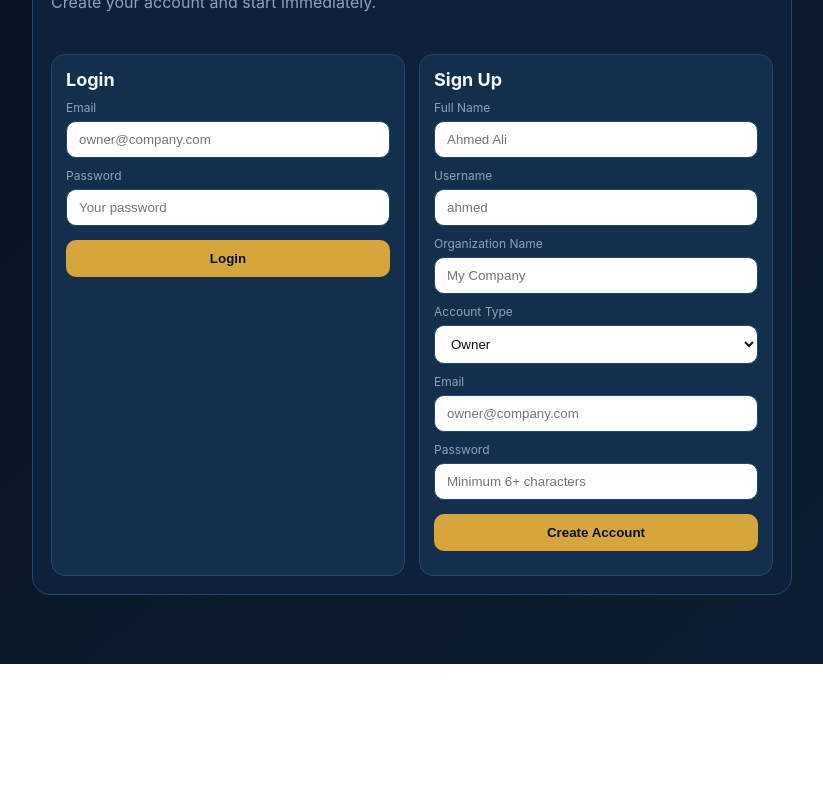
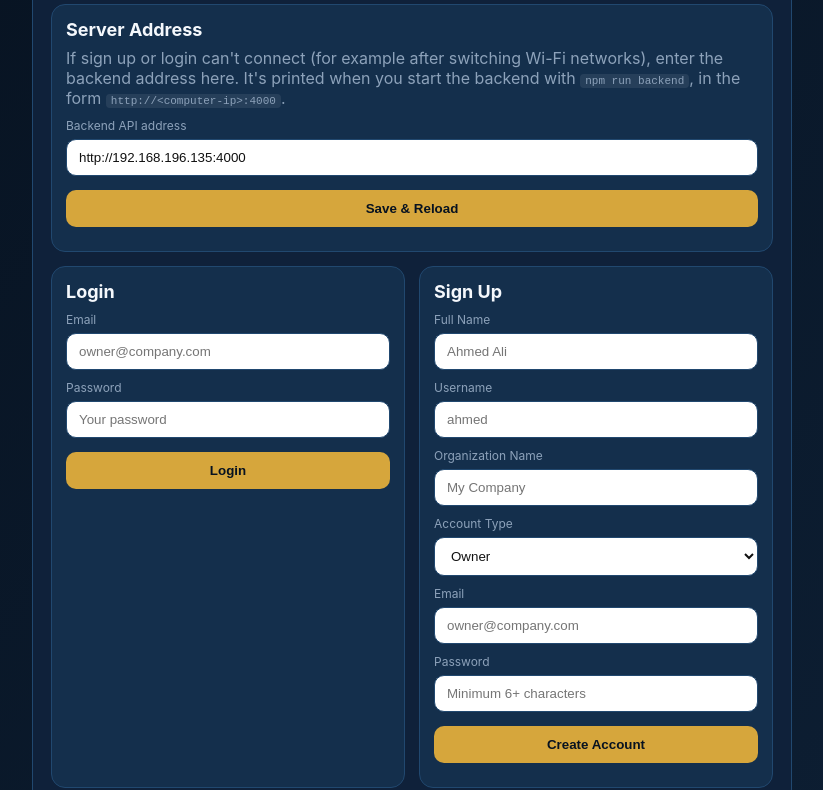
Before and after one commit to medo8888888/schoolpro, a website: page auth.html in a window 1280 px wide. Shown: the part 136-926 px from the top of the page, without its empty margins (228-1051 px from the left). Before the commit the page ends 800 px from the top, so only its background shows below. Drawn offline with Linux system fonts and the light colour scheme.

Commit message:
Add server address field to the login page

```diff
--- a/auth.html
+++ b/auth.html
@@ -19,6 +19,7 @@
 button.submit { margin-top:14px; width:100%; border:none; border-radius:10px; padding:11px 12px; background:var(--accent); color:#071220; font-weight:800; cursor:pointer; }
 .hint { margin-top:10px; font-size:12px; color:var(--muted); }
 .message { margin:10px 0; min-height:18px; color:var(--ok); font-size:12px; }
+code { background:rgba(255,255,255,.08); border-radius:4px; padding:1px 5px; font-size:11px; }
 @media (max-width:760px) {
 .auth-grid { grid-template-columns:1fr; }
 }
@@ -40,6 +41,17 @@
 <h1>Login and Sign Up</h1>
 <p>Create your account and start immediately.</p>
 <div id="authMessage" class="message"></div>
+
+<section class="panel" style="margin-bottom:14px;">
+<h2>Server Address</h2>
+<p style="margin:0 0 10px;">If sign up or login can't connect (for example after switching Wi-Fi networks), enter the backend address here. It's printed when you start the backend with <code>npm run backend</code>, in the form <code>http://&lt;computer-ip&gt;:4000</code>.</p>
+<form id="apiBaseForm">
+<label for="apiBaseInput">Backend API address</label>
+<input id="apiBaseInput" type="text" placeholder="http://192.168.1.42:4000" autocapitalize="off" autocorrect="off" spellcheck="false" />
+<button class="submit" type="submit">Save &amp; Reload</button>
+<div id="apiBaseStatus" class="hint"></div>
+</form>
+</section>
 
 <div class="auth-grid">
 <section class="panel">
```
Lines whose indentation alone changed are shown as unchanged.
